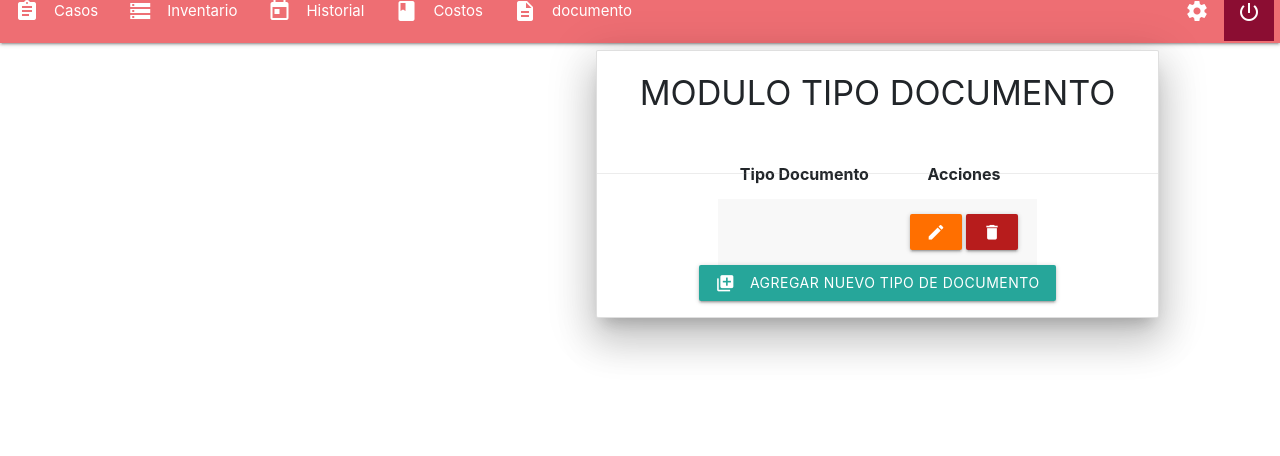
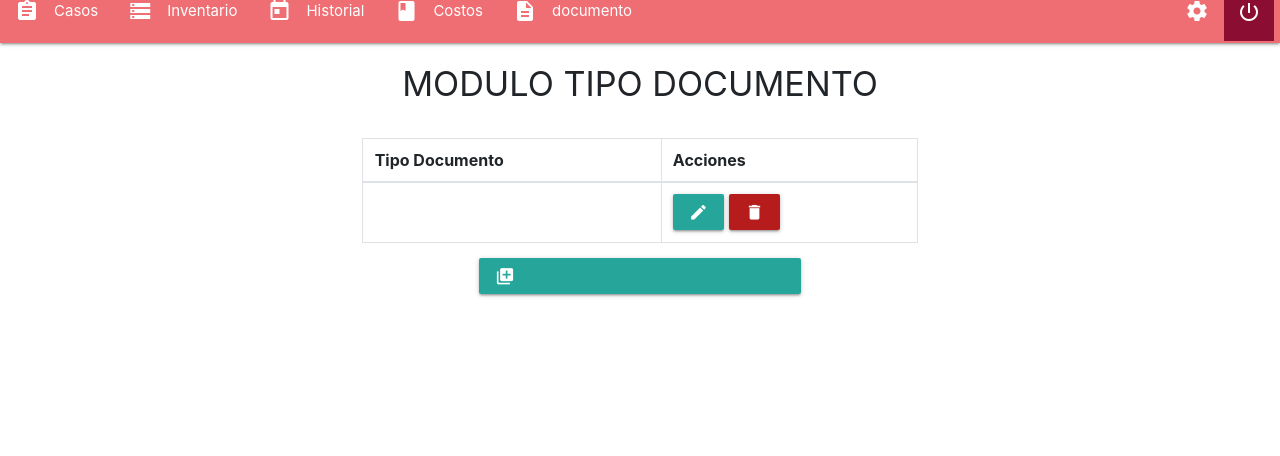
Before and after one commit to afvohalo/SDI-EP2021, a PHP site: page /documento in a window 1280 px wide. Shown: the part 344-800 px from the top of the page. Run offline with PHP 8.4, Linux system fonts and the light colour scheme; tables that the repository leaves empty or names only in its code hold one stand-in row (values such as "Sample post"); data that the repository does not hold is empty; some libraries are stand-ins or nearby versions.

Commit message:
estylo con bootstraps
icono y tabla

```diff
--- a/P_unicatolica/views/documento/table.php
+++ b/P_unicatolica/views/documento/table.php
@@ -1,20 +1,16 @@
-<div id="table_data">
+<div id="table_data ">
     <!-- Todo lo que este dentro de este id, se actualiza, si esta afuera o antes de esto, va a pasar un bucle -->
 
-    <div class="row">
-        <div class="col s1 m1 l1 xl1"> </div>
-        <div class="col s10 m10 l10 xl10">
-            <div class="card z-depth-5">
+    <div class="container text-center">
+        <div class="col s10 ">
                 <div>
-                    <div class="card-title center">
+                    <div class="">
                         <h4>
                             MODULO TIPO DOCUMENTO
                         </h4>
                     </div>
-                    <div class="card-content">
-                        <div class="col s2"></div>
-                        <div class="col s8">
-                            <table id="myTable" class="responsive-table centered striped">
+                    <div class="container table-responsive">
+                            <table id="myTable" class="table table-bordered text-center">
                                 <thead>
                                     <tr>
                                         <th>Tipo Documento</th>
@@ -26,15 +22,18 @@
 
 foreach ($this->d as $value) {
     ?>
-
+                                    <div class="row">
+                                        <div class="col">
                                     <tr>
                                         <td><?php echo $value['Tip_doc_nombre'] ?></td>
                                         <td>
-                                            <button data-target="modalDocumentoedit" class="btn modal-trigger waves-effect amber darken-4" onclick="OneData(<?php echo $value['Tip_doc_id'] ?>)"><i class="material-icons">edit</i></button>
+                                            <button data-target="modalDocumentoedit" class="btn modal-trigger" onclick="OneData(<?php echo $value['Tip_doc_id'] ?>)"><i class="material-icons">edit</i></button>
 
                                             <button onclick="DeleteData(<?php echo $value['Tip_doc_id'] ?>)" class="btn modal-trigger waves-effect red darken-4"><i class="material-icons">delete</i></button>
                                         </td>
                                     </tr>
+                                        </div>
+                                    </div>
                                 <?php
 }
 ?>
@@ -43,12 +42,12 @@
                         </div>
                     </div>
 
-                    <div class="card-action center">
-                        <button data-target="modalDocumento" class="btn modal-trigger waves-effect buttonsApp"><i class="material-icons left">library_add</i>Agregar Nuevo Tipo De Documento</button>
+                    <div class="">
+                        <button data-target="modalDocumento" class="btn modal-trigger waves-effect ">
+                            <i class="material-icons left">library_add</i><br>Agregar Nuevo Tipo De Documento</button>
                     </div>
                 </div>
             </div>
         </div>
+        </div>
     </div>
-    <div class="col s1 m1 l1 xl1"> </div>
-</div>
```
